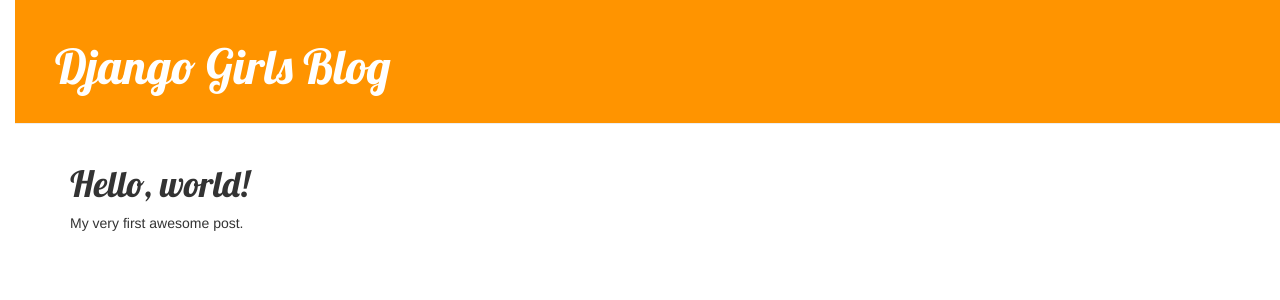
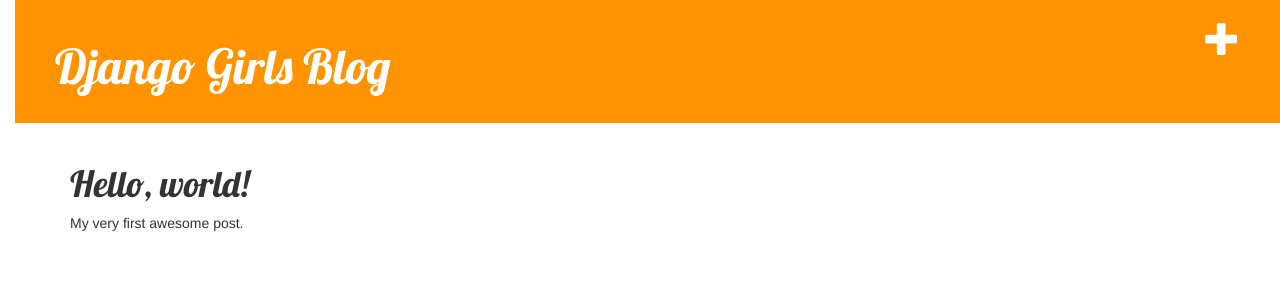
Before and after one commit to KatSaldivar/my-first-blog, a Django app: page /post/1/ in a window 1280 px wide. Shown: the top 300 px of the page. Run offline with Django 3.2, Linux system fonts and the light colour scheme; data comes from the database, SQL or seed files in the repository; some libraries are stand-ins or nearby versions.

Commit message:
css bug fix

```diff
--- a/blog/templates/blog/base.html
+++ b/blog/templates/blog/base.html
@@ -5,10 +5,11 @@
         <link rel="stylesheet" href="//maxcdn.bootstrapcdn.com/bootstrap/3.2.0/css/bootstrap.min.css">
         <link rel="stylesheet" href="//maxcdn.bootstrapcdn.com/bootstrap/3.2.0/css/bootstrap-theme.min.css">
         <link href='//fonts.googleapis.com/css?family=Lobster&subset=latin,latin-ext' rel='stylesheet' type='text/css'>
-        <link rel="stylesheet" href="{% static 'css/blog.css' %}">
+        <link rel="stylesheet" href="{% static 'CSS/blog.css' %}">
     </head>
   <body>
     <div class="page-header">
+      <a href="{% url 'post_new' %}" class="top-menu"><span class="glyphicon glyphicon-plus"></span></a>
         <h1><a href="/">Django Girls Blog</a></h1>
     </div>
     <div class="content container">
```
